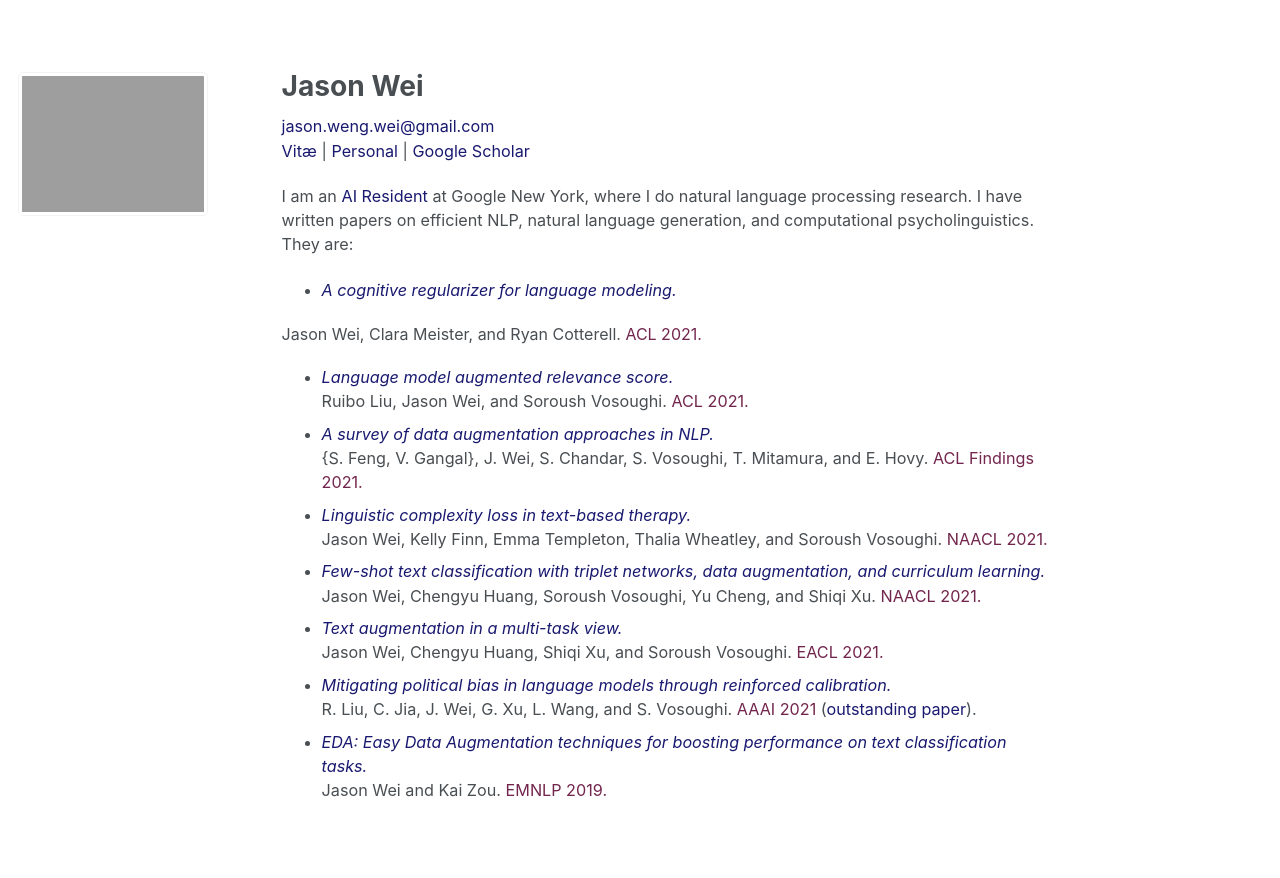
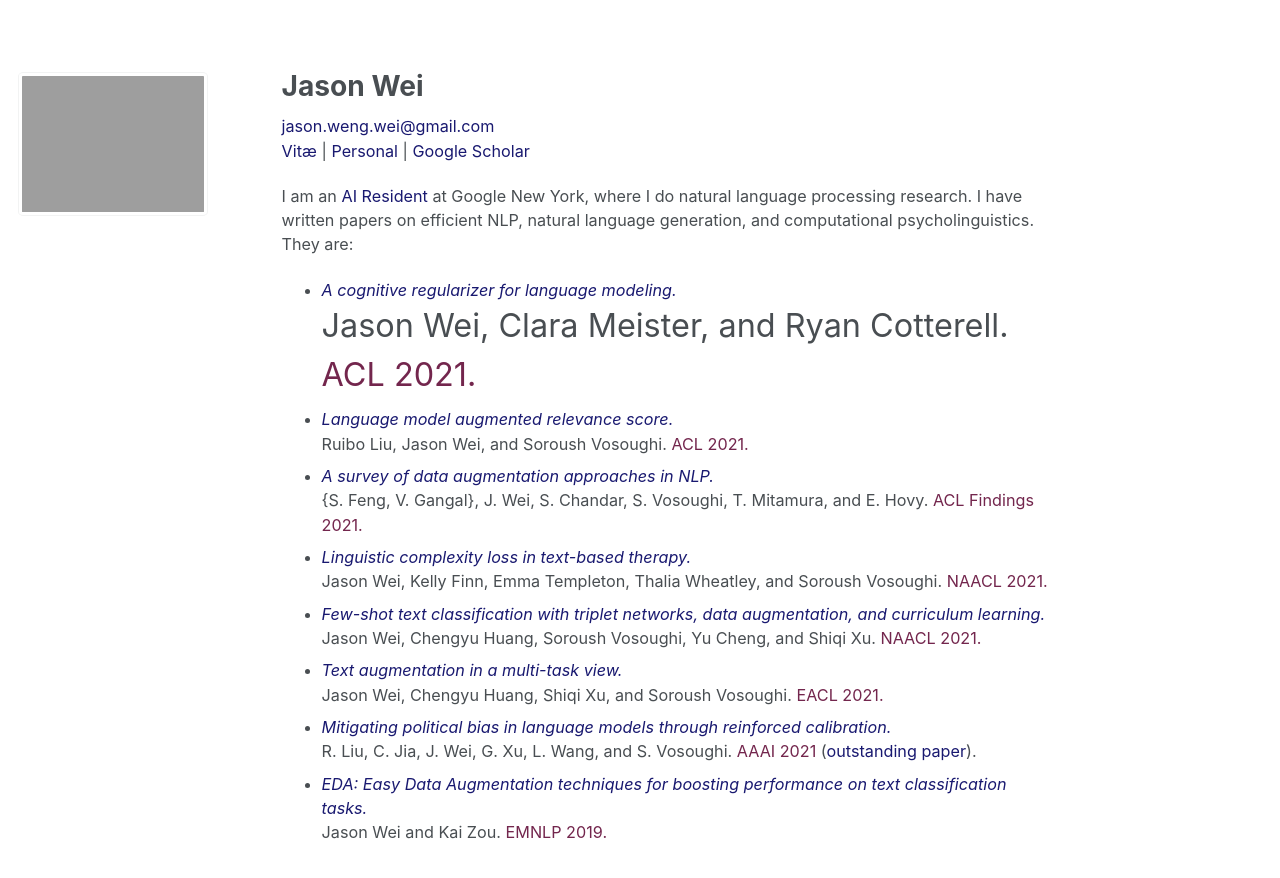
Before and after one commit to jasonwei20/jasonwei20.github.io, a Jekyll site: the page built from _pages/about.md, in a window 1280 px wide. Shown: the top 878 px of the page. Built offline with Jekyll 4.4.1, drawn with Linux system fonts in a browser that asks for light colours.

Commit message:
fix spacing

```diff
--- a/_pages/about.md
+++ b/_pages/about.md
@@ -15,7 +15,7 @@
 I am an <a href="https://research.google/careers/ai-residency/" style="color:#191970" target="_blank">AI Resident</a> at Google New York, where I do natural language processing research. I have written papers on efficient NLP, natural language generation, and computational psycholinguistics. They are:
 
 - <a href="https://arxiv.org/pdf/2105.07144" style="color:#191970" target="_blank"><i>A cognitive regularizer for language modeling.</i></a>
-<font size="3">Jason Wei, Clara Meister, and Ryan Cotterell. <a style="color:#73264d">ACL 2021.</a></font>
+<span style="font-size:2em;">Jason Wei, Clara Meister, and Ryan Cotterell. <a style="color:#73264d">ACL 2021.</a> </span>
 - <a style="color:#191970" target="_blank"><i>Language model augmented relevance score.</i></a>
 Ruibo Liu, Jason Wei, and Soroush Vosoughi. <a style="color:#73264d">ACL 2021.</a>
 - <a href="https://arxiv.org/abs/2105.03075" style="color:#191970" target="_blank"><i>A survey of data augmentation approaches in NLP.</i></a>
```
